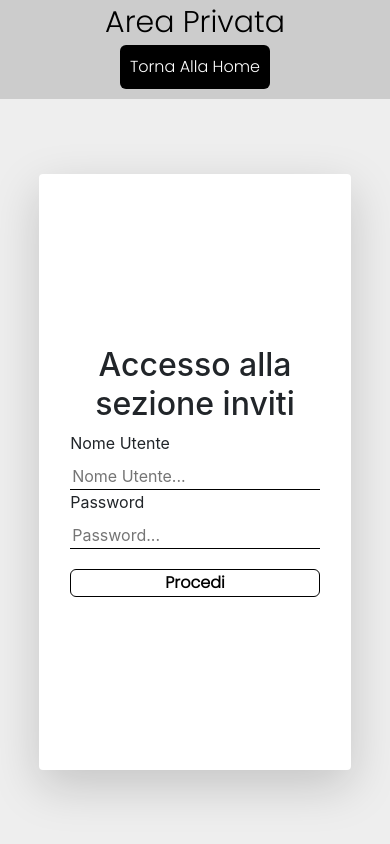
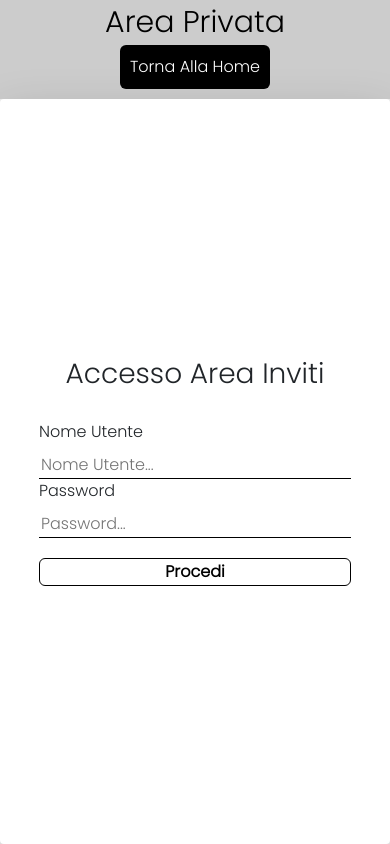
Before and after one commit to XKlaymoreX/alivan, a React (Create React App) app in the folder client/: page /Private in a window 390 px wide. Built offline with nearby package versions, Linux system fonts and the light colour scheme.

Commit message:
modified Login Form Layout

```diff
--- a/client/src/routes/Private/components/Content.tsx
+++ b/client/src/routes/Private/components/Content.tsx
@@ -1,5 +1,5 @@
-import React, {useState} from 'react'
-import {Redirect} from 'react-router-dom'
+import React, { useState } from 'react'
+import { Redirect } from 'react-router-dom'
 import axios from 'axios'
 import crypto from 'crypto-js'
 
@@ -21,16 +21,16 @@ const Content: React.FC = () => {
     }
 
     return (
-        <div className="myPrivateContent">
+        <div className="myPrivateContent" style={{fontFamily:'Poppins'}}>
             <div className="myContentSection shadow-lg rounded">
+                <h3 style={{marginBottom:'30px'}}>Accesso Area Inviti</h3>
                 {redirect ? <Redirect to="/Private/Dashboard"></Redirect> : (<div />)}
-                <h2>Accesso alla sezione inviti</h2>
                 <div className="myFormContent">
                     <label className="formLabel">Nome Utente</label>
                     <input type="text" id="user" placeholder="Nome Utente..." onInput={() => setLoginResponse('')}></input>
                     <label className="formLabel">Password</label>
                     <input type="password" id="password" placeholder="Password..." onInput={() => setLoginResponse('')}></input>
-                    <span style={{color:'red', fontWeight:'bold', fontFamily:'Poppins'}}>{loginResponse}</span>
+                    <span style={{ color: 'red', fontWeight: 'bold', fontFamily: 'Poppins' }}>{loginResponse}</span>
                     <button type="submit" onClick={Login}>Procedi</button>
                 </div>
             </div>
--- a/client/src/routes/Private/styles/Private.css
+++ b/client/src/routes/Private/styles/Private.css
@@ -98,3 +98,11 @@
     color: black;
 
 }
+
+
+@media (max-width: 576px){
+    .myContentSection{
+        width: 100%;
+        height: 100%;
+    }
+}
```
